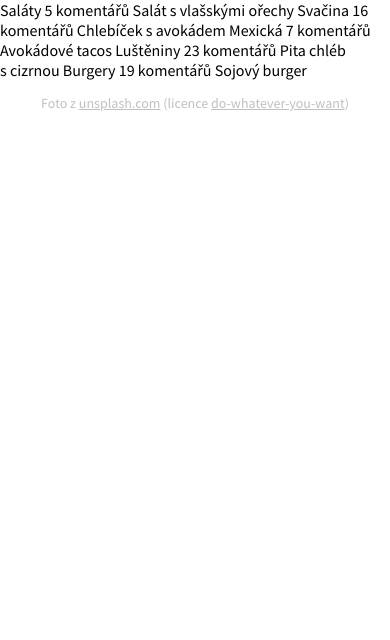
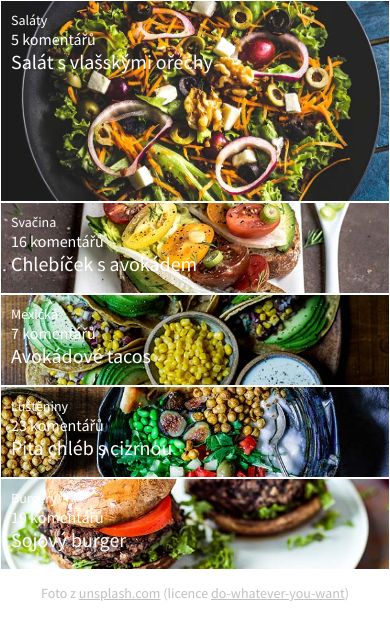
Before and after one commit to Digitalni-akademie-Web-Jaro-2020-Praha/ukol-recepty-zpelechova, a plain HTML site: page Veganska-varianta/index-level2-tezsi.html in a window 390 px wide. Drawn offline with Linux system fonts and the light colour scheme.

Commit message:
prvni verze mobil - nejdou mi posunout texty

```diff
--- a/Veganska-varianta/index-level2-tezsi.html
+++ b/Veganska-varianta/index-level2-tezsi.html
@@ -1,55 +1,85 @@
 <!DOCTYPE html>
 <html>
   <head>
-        <meta charset="utf-8">
-        <meta http-equiv="X-UA-Compatible" content="IE=edge,chrome=1">
-        <meta name="viewport" content="width=device-width, initial-scale=1">
+    <meta charset="utf-8" />
+    <meta http-equiv="X-UA-Compatible" content="IE=edge,chrome=1" />
+    <meta name="viewport" content="width=device-width, initial-scale=1" />
     <title>Recepty</title>
-        <link href="https://fonts.googleapis.com/css?family=Source+Sans+Pro:400,700|Raleway:600,800&amp;subset=latin-ext" rel="stylesheet">
-        <link rel="stylesheet" type="text/css" href="style.css">
+    <link
+      href="https://fonts.googleapis.com/css?family=Source+Sans+Pro:400,700|Raleway:600,800&amp;subset=latin-ext"
+      rel="stylesheet"
+    />
+    <link rel="stylesheet" type="text/css" href="style.css" />
   </head>
   <body>
-
+    <div class="recepty">
+      <div class="recept hlavni_recept">
+        <div class="kategorie">
           <!-- hlavni recept -->
           Saláty
+        </div>
+        <div class="komentare">
           5 komentářů
-
+        </div>
+        <div class="nazev">
           Salát s&nbsp;vlašskými ořechy
-
-
+        </div>
+      </div>
+      <div class="recept recept_2">
+        <div class="kategorie">
           <!-- maly recept 2 -->
           Svačina
+        </div>
+        <div class="komentare">
           16 komentářů
-
+        </div>
+        <div class="nazev">
           Chlebíček s&nbsp;avokádem
-
-
+        </div>
+      </div>
+      <div class="recept recept_3">
+        <div class="kategorie">
           <!-- maly recept 3 -->
           Mexická
+        </div>
+        <div class="komentare">
           7 komentářů
-
+        </div>
+        <div class="nazev">
           Avokádové tacos
-
-
+        </div>
+      </div>
+      <div class="recept recept_4">
+        <div class="kategorie">
           <!-- maly recept 4 -->
           Luštěniny
+        </div>
+        <div class="komentare">
           23 komentářů
+        </div>
+        <div class="nazev">
+          Pita chléb s&nbsp;cizrnou
+        </div>
+      </div>
 
-        Pita chléb s&nbsp;cizrnou
-
-
+      <div class="recept recept_5">
+        <div class="kategorie">
           <!-- maly recept 5 -->
           Burgery
+        </div>
+        <div class="komentare">
           19 komentářů
-
+        </div>
+        <div class="nazev">
           Sojový burger
-
-
-
+        </div>
+      </div>
+    </div>
     <div class="paticka">
-            <p>Foto z <a href="https://unsplash.com">unsplash.com</a> (licence <a href="https://unsplash.com/license">do-whatever-you-want</a>)</p>
+      <p>
+        Foto z <a href="https://unsplash.com">unsplash.com</a> (licence
+        <a href="https://unsplash.com/license">do-whatever-you-want</a>)
+      </p>
     </div>
-
-
   </body>
 </html>
--- a/Veganska-varianta/style.css
+++ b/Veganska-varianta/style.css
@@ -37,3 +37,52 @@ body {
 /* ------------------------------- */
 /* ----- DOLE BUDE TVOJE CSS ----- */
 /* ------------------------------- */
+body{
+    color: white;
+}
+
+.recepty{
+    display: flex;
+    flex-wrap: wrap;
+}
+
+.recept{
+    margin: 1px;
+    padding: 10px;
+    background-size: cover;
+    background-repeat: no-repeat;
+    min-height: 90px;
+    width: 100vw;
+    background-position: center;
+}
+
+.hlavni_recept{
+    background-image: url("images/salat.jpg");
+    min-height: 200px
+}
+
+.recept_2{
+    background-image: url("images/chlebicek.jpg");
+}
+
+.recept_3{
+    background-image: url("images/tacos.jpg");
+}
+
+.recept_4{
+    background-image: url("images/cizrna.jpg");
+}
+
+.recept_5{
+    background-image: url("images/burger.jpg");
+}
+.kategorie{
+    font-size: 14px;
+    font-weight: 400;
+    text-align: left;
+}
+
+.nazev{
+    font-size: 20px;
+    align-self: flex-end;
+}
```
Lines whose indentation alone changed are shown as unchanged.
